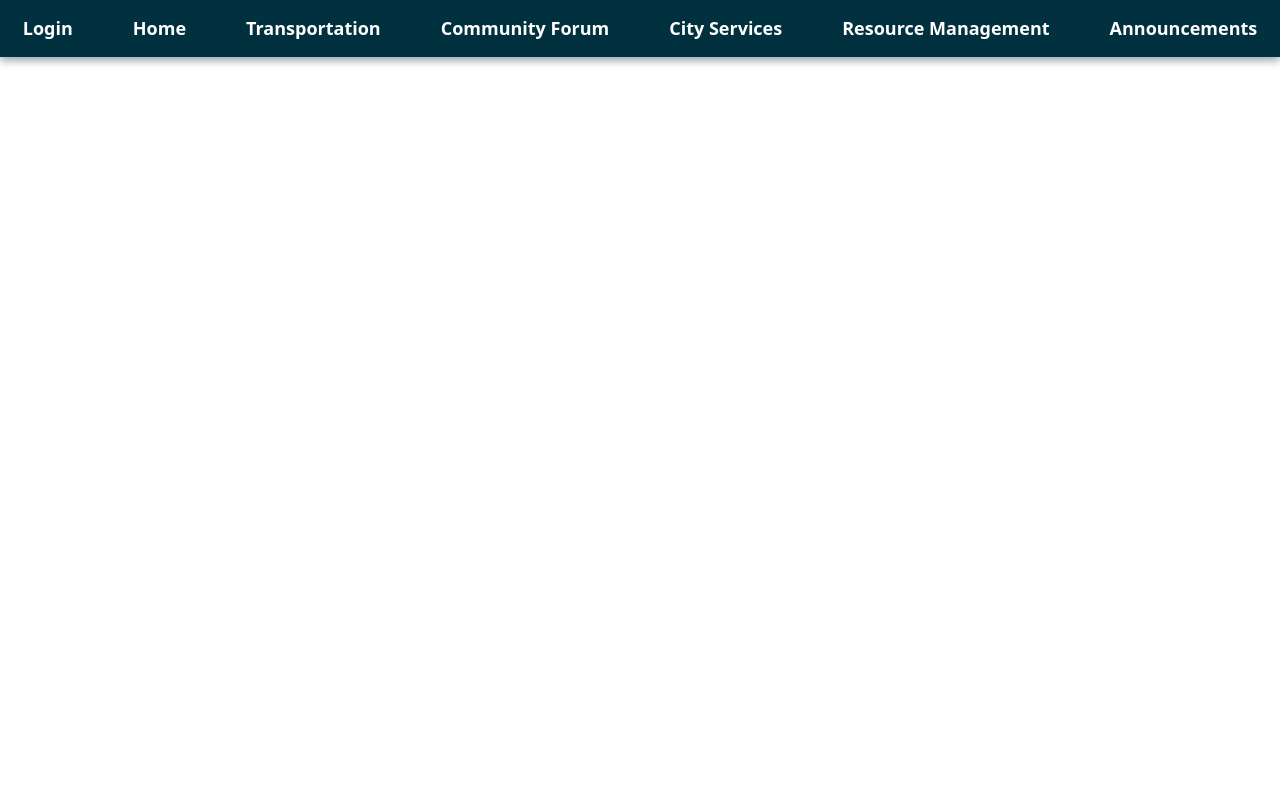
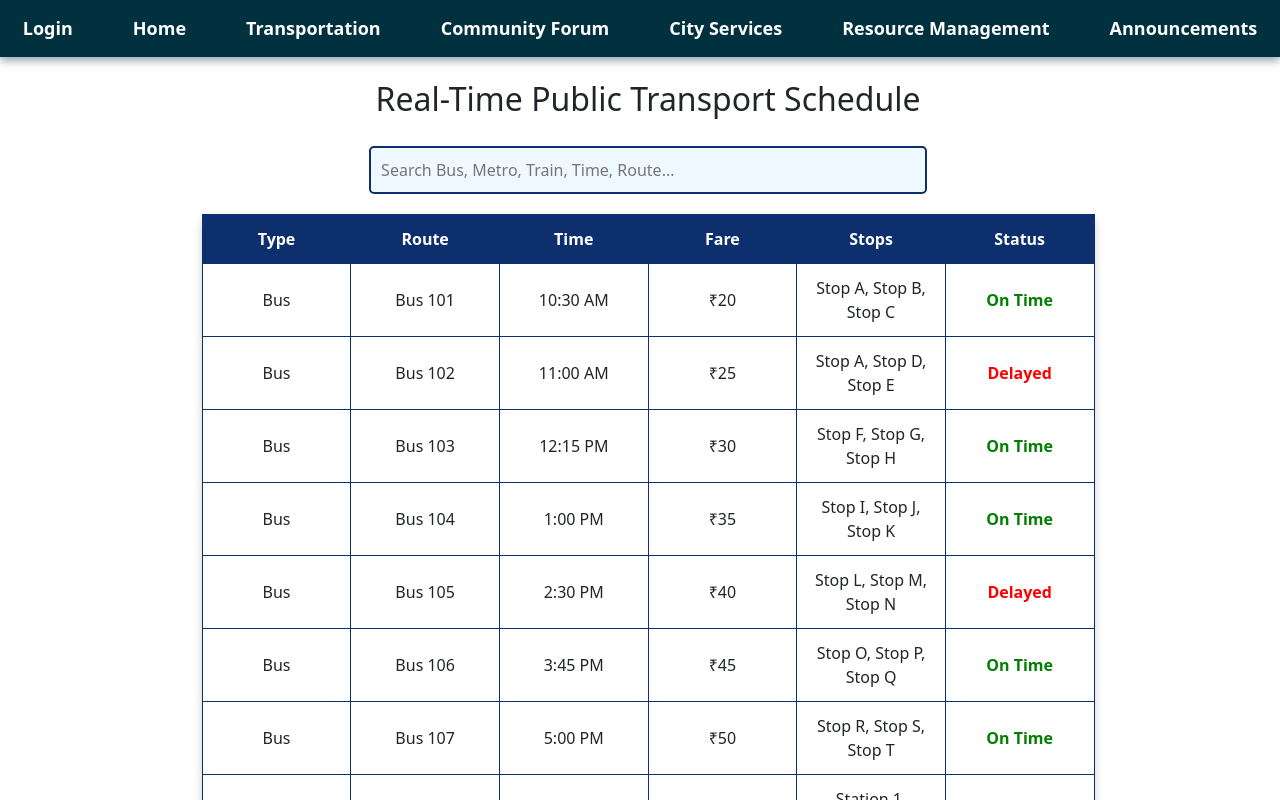
Before and after one commit to ananthakrishna7/smartCityManagement, a React (Vite) app in the folder frontend/: page /transportation in a window 1280 px wide. Shown: the top 800 px of the page. Built offline with nearby package versions, Linux system fonts and the light colour scheme; the HTML template or start-up script is replaced by a standard one.

Commit message:
transportation services, created schedule

```diff
--- a/frontend/src/pages/Transportation.jsx
+++ b/frontend/src/pages/Transportation.jsx
@@ -1,7 +1,84 @@
-import React from "react";
+import React, { useState, useEffect } from "react";
+import "./transport.css";
 
-function Transportation() {
-  return <h1>Transportation Page</h1>;
-}
+const Transport = () => {
+  const [schedules, setSchedules] = useState([]);
+  const [search, setSearch] = useState("");
 
-export default Transportation;
+  useEffect(() => {
+    const fetchSchedules = async () => {
+      const mockData = [
+        { id: 1, type: "Bus", route: "Bus 101", time: "10:30 AM", fare: "₹20", stops: "Stop A, Stop B, Stop C", status: "On Time" },
+        { id: 2, type: "Bus", route: "Bus 102", time: "11:00 AM", fare: "₹25", stops: "Stop A, Stop D, Stop E", status: "Delayed" },
+        { id: 3, type: "Bus", route: "Bus 103", time: "12:15 PM", fare: "₹30", stops: "Stop F, Stop G, Stop H", status: "On Time" },
+        { id: 4, type: "Bus", route: "Bus 104", time: "1:00 PM", fare: "₹35", stops: "Stop I, Stop J, Stop K", status: "On Time" },
+        { id: 5, type: "Bus", route: "Bus 105", time: "2:30 PM", fare: "₹40", stops: "Stop L, Stop M, Stop N", status: "Delayed" },
+        { id: 6, type: "Bus", route: "Bus 106", time: "3:45 PM", fare: "₹45", stops: "Stop O, Stop P, Stop Q", status: "On Time" },
+        { id: 7, type: "Bus", route: "Bus 107", time: "5:00 PM", fare: "₹50", stops: "Stop R, Stop S, Stop T", status: "On Time" },
+        { id: 8, type: "Metro", route: "Metro Blue Line", time: "10:45 AM", fare: "₹40", stops: "Station 1, Station 2, Station 3", status: "Delayed" },
+        { id: 9, type: "Metro", route: "Metro Red Line", time: "11:30 AM", fare: "₹50", stops: "Station A, Station B, Station C", status: "On Time" },
+        { id: 10, type: "Metro", route: "Metro Green Line", time: "12:15 PM", fare: "₹55", stops: "Station D, Station E, Station F", status: "On Time" },
+        { id: 11, type: "Metro", route: "Metro Yellow Line", time: "1:45 PM", fare: "₹60", stops: "Station G, Station H, Station I", status: "Delayed" },
+        { id: 12, type: "Metro", route: "Metro Purple Line", time: "3:00 PM", fare: "₹65", stops: "Station J, Station K, Station L", status: "On Time" },
+        { id: 13, type: "Metro", route: "Metro Orange Line", time: "4:30 PM", fare: "₹70", stops: "Station M, Station N, Station O", status: "On Time" },
+        { id: 14, type: "Metro", route: "Metro Pink Line", time: "6:00 PM", fare: "₹75", stops: "Station P, Station Q, Station R", status: "Delayed" },
+        { id: 15, type: "Train", route: "Train Express", time: "11:00 AM", fare: "₹100", stops: "Junction 1, Junction 2, Junction 3", status: "On Time" },
+        { id: 16, type: "Train", route: "Superfast Express", time: "1:00 PM", fare: "₹120", stops: "Station X, Station Y, Station Z", status: "Delayed" },
+        { id: 17, type: "Train", route: "Rajdhani Express", time: "2:30 PM", fare: "₹150", stops: "Stop A, Stop B, Stop C", status: "On Time" },
+        { id: 18, type: "Train", route: "Shatabdi Express", time: "4:00 PM", fare: "₹180", stops: "Stop D, Stop E, Stop F", status: "Delayed" },
+        { id: 19, type: "Train", route: "Jan Shatabdi", time: "5:15 PM", fare: "₹200", stops: "Stop G, Stop H, Stop I", status: "On Time" },
+        { id: 20, type: "Train", route: "Intercity Express", time: "6:30 PM", fare: "₹220", stops: "Stop J, Stop K, Stop L", status: "On Time" },
+        { id: 21, type: "Train", route: "Duronto Express", time: "8:00 PM", fare: "₹250", stops: "Stop M, Stop N, Stop O", status: "Delayed" }
+      ];
+      setSchedules(mockData);
+    };
+
+    fetchSchedules();
+  }, []);
+
+  const filteredSchedules = schedules.filter(schedule =>
+    Object.values(schedule).some(value =>
+      typeof value === "string" && value.toLowerCase().includes(search.toLowerCase())
+    )
+  );
+
+  return (
+    <div className="transport-container">
+      <h2>Real-Time Public Transport Schedule</h2>
+      <input
+        type="text"
+        placeholder="Search Bus, Metro, Train, Time, Route..."
+        value={search}
+        onChange={(e) => setSearch(e.target.value)}
+        className="search-bar"
+        style={{ color: "black" }}
+      />
+      <table className="schedule-table">
+        <thead>
+          <tr>
+            <th>Type</th>
+            <th>Route</th>
+            <th>Time</th>
+            <th>Fare</th>
+            <th>Stops</th>
+            <th>Status</th>
+          </tr>
+        </thead>
+        <tbody>
+          {filteredSchedules.map(schedule => (
+            <tr key={schedule.id}>
+              <td>{schedule.type}</td>
+              <td>{schedule.route}</td>
+              <td>{schedule.time}</td>
+              <td>{schedule.fare}</td>
+              <td>{schedule.stops}</td>
+              <td className={schedule.status === "Delayed" ? "delayed" : "on-time"}>{schedule.status}</td>
+            </tr>
+          ))}
+        </tbody>
+      </table>
+    </div>
+  );
+};
+
+export default Transport;
--- /dev/null
+++ b/frontend/src/pages/transport.css
@@ -0,0 +1,56 @@
+.transport-container {
+    text-align: center;
+    margin-left: 7%;
+    margin-top: 80px;
+    width: 100%;
+    display: flex;
+    flex-direction: column;
+    align-items: center;
+}
+
+.search-bar {
+    width: 50%;
+    padding: 10px;
+    margin: 20px 0;
+    border: 2px solid #0e2f6d;
+    border-radius: 5px;
+    font-size: 16px;
+    background-color: #f0f8ff; /* Light blue */
+    color: black; /* Ensures text is visible */
+}
+
+.schedule-table {
+    width: 80%; /* Fixed width to prevent resizing */
+    border-collapse: collapse;
+    background-color: white;
+    box-shadow: 0 4px 8px rgba(0, 0, 0, 0.2);
+    border-radius: 8px;
+    table-layout: fixed; /* Ensures table remains same width */
+
+}
+
+.schedule-table th, .schedule-table td {
+    padding: 12px;
+    border: 1px solid #0e2f6d;
+    text-align: center;
+    word-wrap: break-word; /* Ensures text wraps properly */
+}
+
+.schedule-table th {
+    background-color: #0e2f6d;
+    color: white;
+}
+
+.schedule-table td {
+    font-size: 16px;
+}
+
+.delayed {
+    color: red;
+    font-weight: bold;
+}
+
+.on-time {
+    color: green;
+    font-weight: bold;
+}
```
